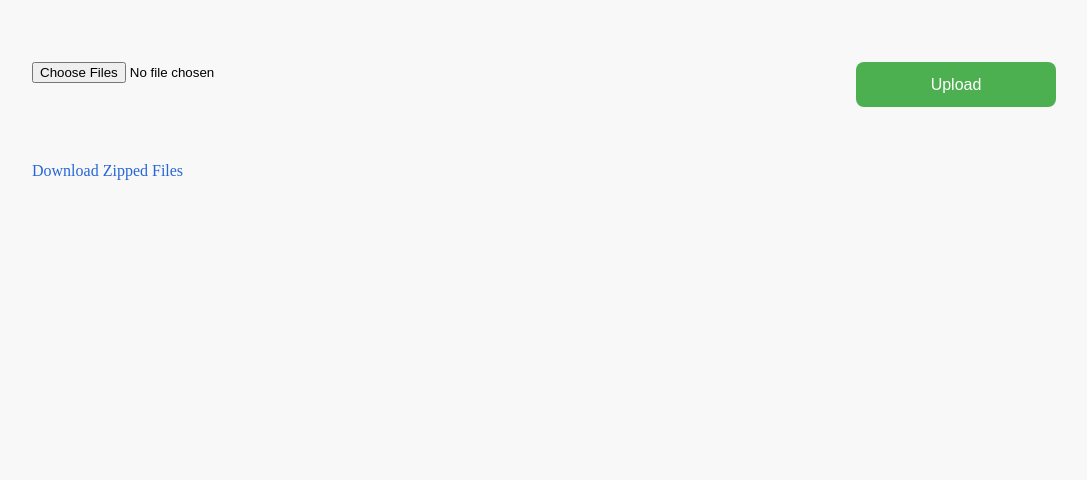
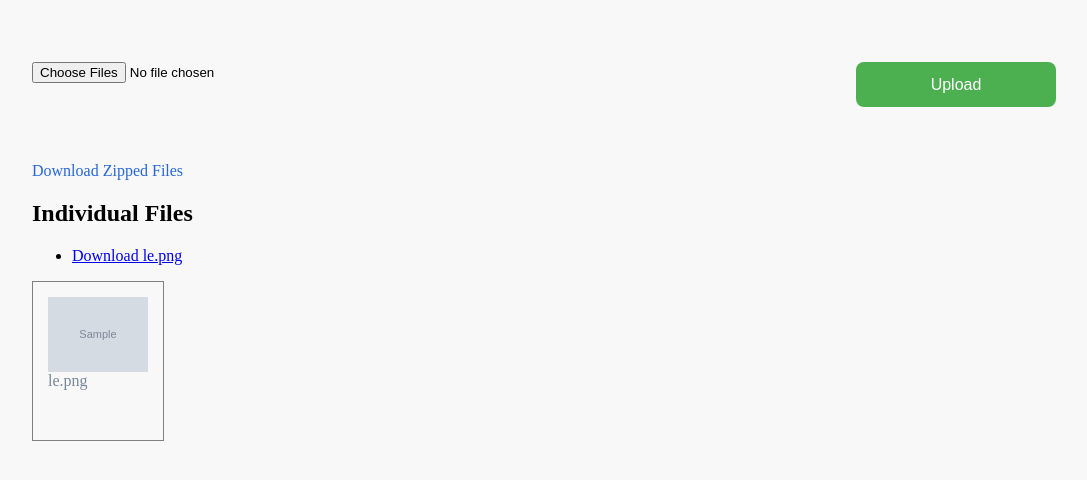
Before and after one commit to lalit-kumar-2097/sequential-naming, a Django app: template uploader/templates/uploader/upload.html in a window 1280 px wide. Shown: the part 96-576 px from the top of the page, without its empty margins (96-1183 px from the left). Run offline with Django 4.2, Linux system fonts and the light colour scheme; the template is opened without the code that fills it: most values are stand-ins (such as "Sample title", 1, 10 or a date in 2020); grey boxes marked "Sample" are stand-in pictures.

Commit message:
Update upload.html
Added link for each image with extension. Also, added the preview option for all the images

```diff
--- a/uploader/templates/uploader/upload.html
+++ b/uploader/templates/uploader/upload.html
@@ -1,24 +1,3 @@
-<!-- <!DOCTYPE html>
-<html lang="en">
-<head>
-    <meta charset="UTF-8">
-    <meta name="viewport" content="width=device-width, initial-scale=1.0">
-    <title>Upload and Rename Files</title>
-</head>
-<body>
-    <h1>Upload Your Files</h1>
-    <form method="POST" enctype="multipart/form-data" id="upload-form">
-        {% csrf_token %}
-        <input type="file" name="files" multiple required>
-        <input type="submit" value="Upload">
-    </form>
-    {% if download_url %}
-        <a href="{{ download_url }}">Download Zipped Files</a>
-    {% endif %}
-</body>
-</html> -->
-
-
 
 <!DOCTYPE html>
 <html lang="en">
@@ -31,8 +10,6 @@
     <link rel="stylesheet" type="text/css" href="{% static 'css/styles.css' %}">
 </head>
 <body>
-    <!-- <h1>Upload Your Files</h1> -->
-
     <div class="navbar">
         <div class="container">
             <label for="imageList" class="label_class">Upload Your Files (Max 50):</label><br>
@@ -44,15 +21,40 @@
             <form method="POST" enctype="multipart/form-data" id="upload-form">
                 {% csrf_token %}
                 <input type="file" name="files" multiple required>
-                <input class="upload-button"  type="submit" value="Upload">
+                <input class="upload-button" type="submit" value="Upload">
             </form>
         </div>
+
         {% if download_url %}
-        <a class="download-link" href="{{ download_url }}">Download Zipped Files</a>
-        {% endif %}
+    <a class="download-link" href="{{ download_url }}">Download Zipped Files</a>
+
+    <h2>Individual Files</h2>
+    <ul>
+        {% for file_url in file_urls %}
+            <li><a href="{{ file_url }}">Download {{ file_url|slice:"-6:" }}</a></li>
+        {% endfor %}
+    </ul>
+
+    <div id="image-container">
+
+            {% for file_url in file_urls %}
+                <div class="box">
+                    <img src="{{ file_url }}" alt="Image">
+                    <span class="serial">
+                        {% if "/" in file_url|slice:"-6:" %}
+                            {{ file_url|slice:"-5:" }}
+                        {% else %}
+                            {{ file_url|slice:"-6:" }}
+                        {% endif %}
+                    </span>
+                </div>
+            {% endfor %}
+
     </div>
 
+{% endif %}
 
+    </div>
 
     <!-- Include JavaScript at the bottom of the body -->
     <script type="text/javascript" src="{% static 'js/scripts.js' %}"></script>
```
